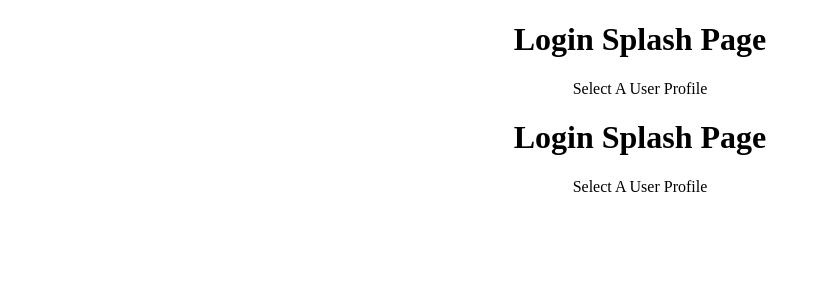
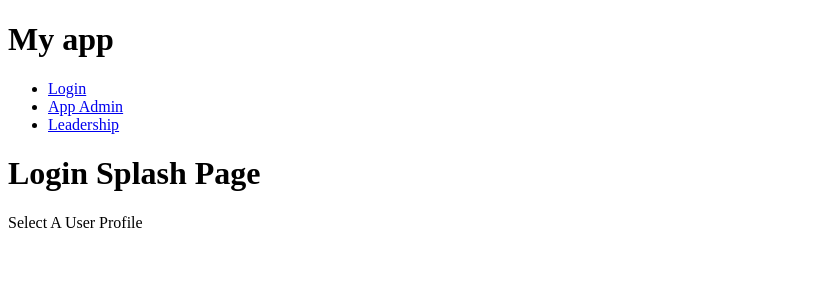
Before and after one commit to sirmurr/in-process-app, a React (Create React App) app in the folder frontend/ipa/: page / in a window 1280 px wide. Shown: the top 300 px of the page, without its empty margins (0-821 px from the left). Built offline with nearby package versions, Linux system fonts and the light colour scheme.

Commit message:
front end i hope

```diff
--- a/frontend/ipa/src/App.js
+++ b/frontend/ipa/src/App.js
@@ -10,14 +10,25 @@ import "./App.css";
 
 function App() {
   return (
-    <div className="App">
-      <Login />
+    <div>
+      <h1>My app</h1>
+      <ul>
+        <li>
+          <Link to="/">Login</Link>
+        </li>
+        <li>
+          <Link to="/app-admin">App Admin</Link>
+        </li>
+        <li>
+          <Link to="/leadership">Leadership</Link>
+        </li>
+      </ul>
 
       <Routes>
         <Route path="/" element={<Login />} />
-        <Route path="/app-admin" element={<AppAdmin />} />
-        <Route path="/new-member/:id" element={<NewMember />} />
-        <Route path="/task-admin/:id" element={<TaskAdmin />} />
+        <Route path="/appadmin" element={<AppAdmin />} />
+        <Route path="/newmember/:id" element={<NewMember />} />
+        <Route path="/taskadmin/:id" element={<TaskAdmin />} />
         <Route path="/leadership" element={<Leadership />} />
       </Routes>
     </div>
```
Also changed, not shown: 1 other file (tests, documents, lock files or other folders).
